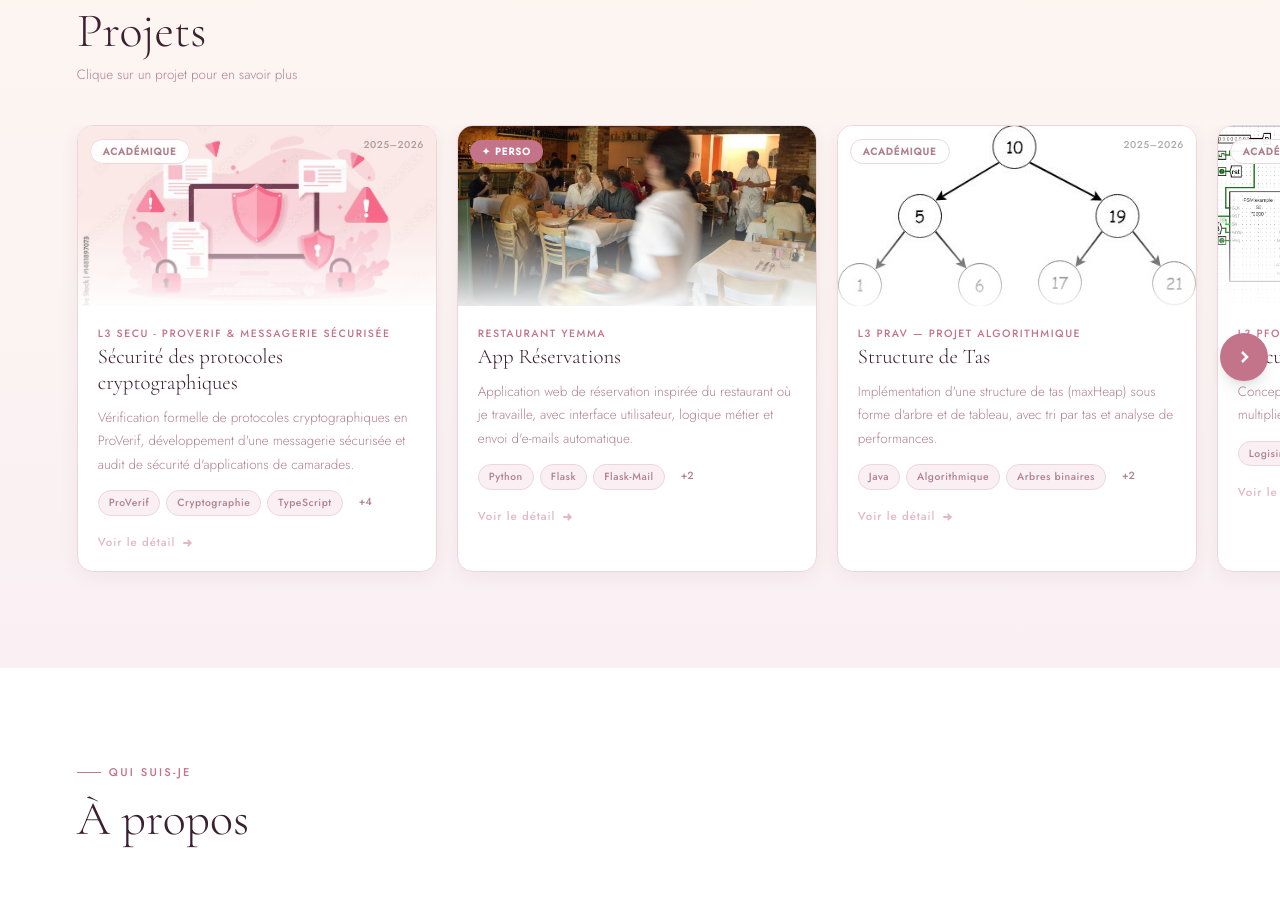
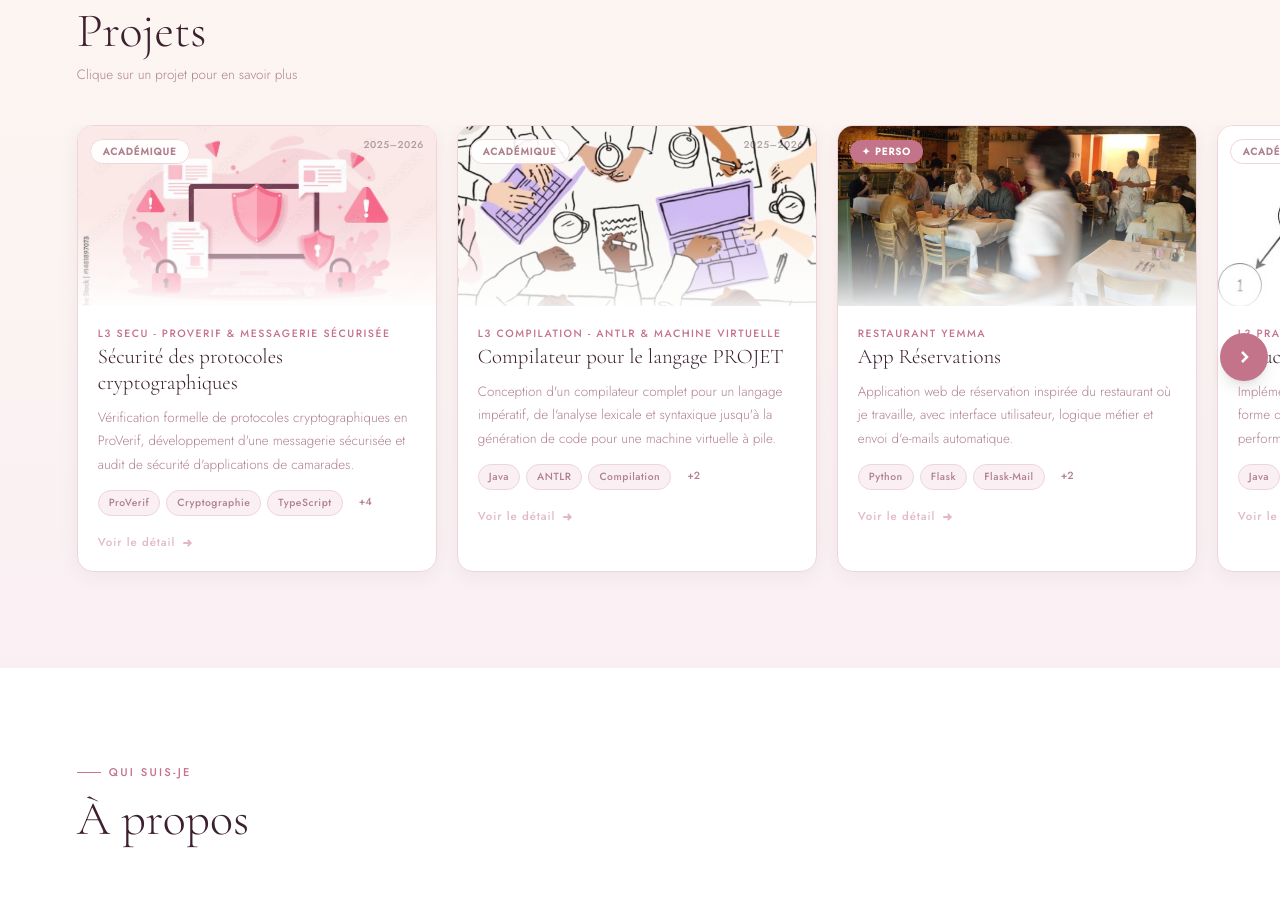
Before and after one commit to neylharoune/SITE_FINAL, a Next.js app: page / in a window 1280 px wide. Shown: the part 920-1818 px from the top of the page. Built offline with nearby package versions, Linux system fonts and the light colour scheme.

Commit message:
add projet compilation

```diff
--- a/data/projects.ts
+++ b/data/projects.ts
@@ -23,6 +23,29 @@ details: [
 ],
   downloadLabel: "Voir le code sur GitHub",
   downloadHref: "https://github.com/neylharoune/messagerie-securisee",
+  },
+},
+
+  {
+  id: "compilation",
+  title: "Compilateur pour le langage PROJET",
+  subtitle: "L3 Compilation - ANTLR & Machine Virtuelle",
+  year: "2025–2026",
+  type: "académique",
+  description: "Conception d'un compilateur complet pour un langage impératif, de l'analyse lexicale et syntaxique jusqu'à la génération de code pour une machine virtuelle à pile.",
+  longDescription: "Conception d'un compilateur complet pour un langage impératif, de l'analyse lexicale et syntaxique jusqu'à la génération de code pour une machine virtuelle à pile.",
+  tags: ["Java", "ANTLR", "Compilation", "Machine Virtuelle", "Graphes syntaxiques"],
+  image: "/images/compilation.jpg",
+  accentColor: "#5A6A9A",
+  modal: {
+    details: [
+      "Génération de l'analyseur lexical et syntaxique avec ANTLR à partir d'une grammaire formelle",
+      "Construction et parcours de l'arbre syntaxique abstrait (AST)",
+      "Implémentation des contrôles sémantiques (types, portées, déclarations)",
+      "Génération de code objet exécutable sur la machine virtuelle à pile MAPILE",
+    ],
+    downloadLabel: "Voir le code sur GitHub",
+    downloadHref: "https://github.com/neylharoune/Projet-Compilation",
   },
 },
 
```
Also changed, not shown: public/images/compilation.jpg (added).
